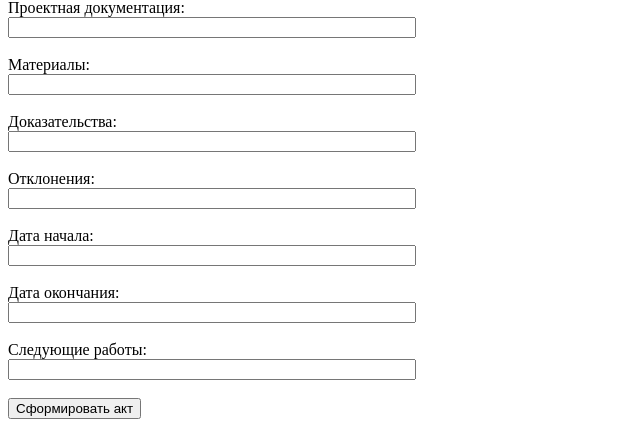
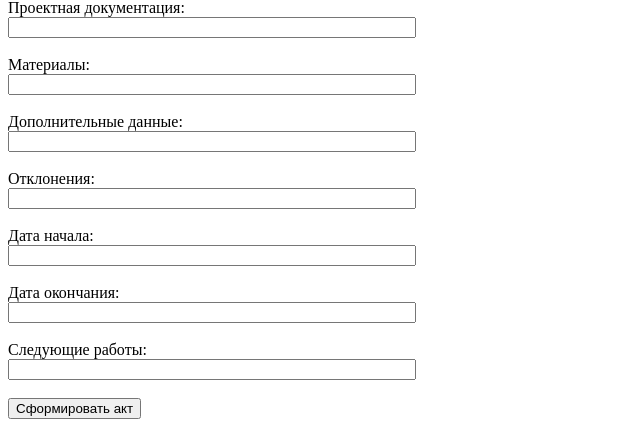
Before and after one commit to AKK-PRO/Akt-OSR, a Flask app: page / in a window 1280 px wide. Shown: the part 617-1044 px from the top of the page, without its empty margins (0-640 px from the left). Run offline with Flask 3, Linux system fonts and the light colour scheme; the visitor is signed in with stand-in values (Sample User, id 1).

Commit message:
Update form.html

```diff
--- a/templates/form.html
+++ b/templates/form.html
@@ -21,7 +21,7 @@
         <label>Описание работ:<br><input type="text" name="work_description" style="width:400px;"></label><br><br>
         <label>Проектная документация:<br><input type="text" name="project_docs" style="width:400px;"></label><br><br>
         <label>Материалы:<br><input type="text" name="materials" style="width:400px;"></label><br><br>
-        <label>Доказательства:<br><input type="text" name="proof" style="width:400px;"></label><br><br>
+        <label>Дополнительные данные:<br><input type="text" name="proof" style="width:400px;"></label><br><br>
         <label>Отклонения:<br><input type="text" name="deviations" style="width:400px;"></label><br><br>
         <label>Дата начала:<br><input type="text" name="start_date" style="width:400px;"></label><br><br>
         <label>Дата окончания:<br><input type="text" name="end_date" style="width:400px;"></label><br><br>
```
